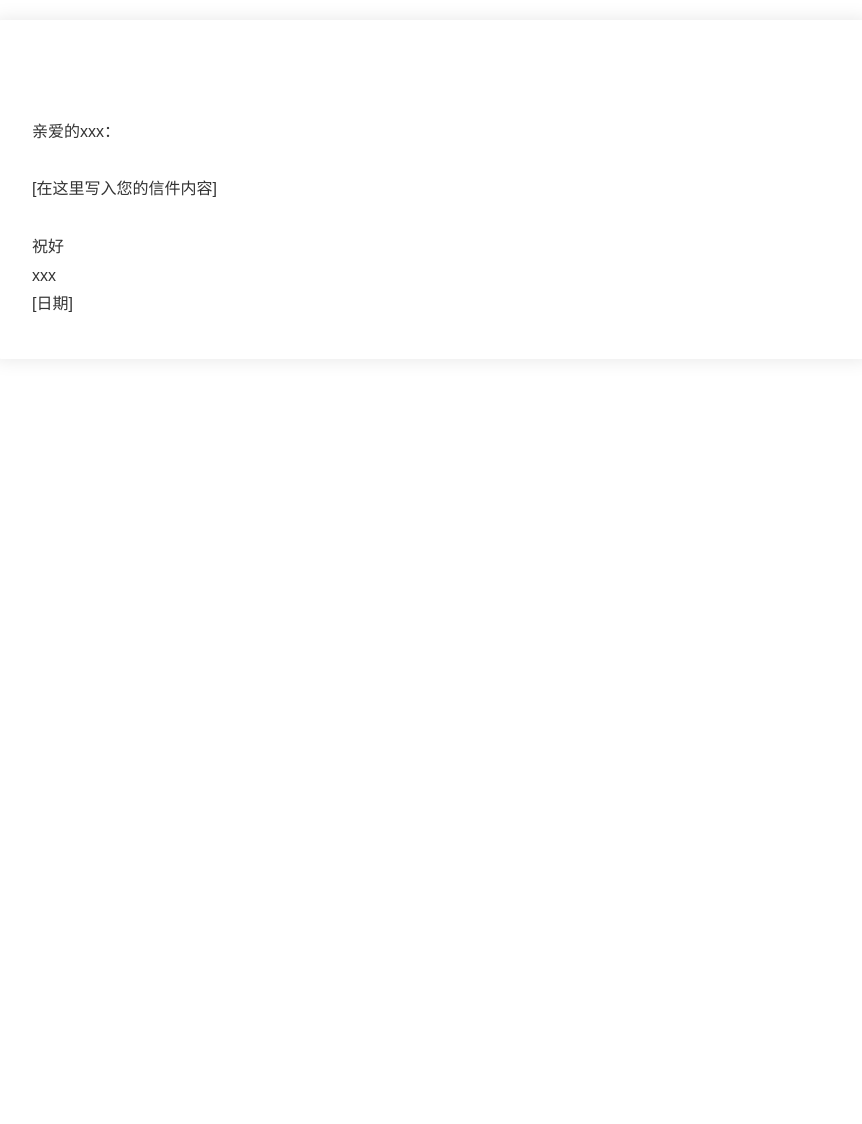
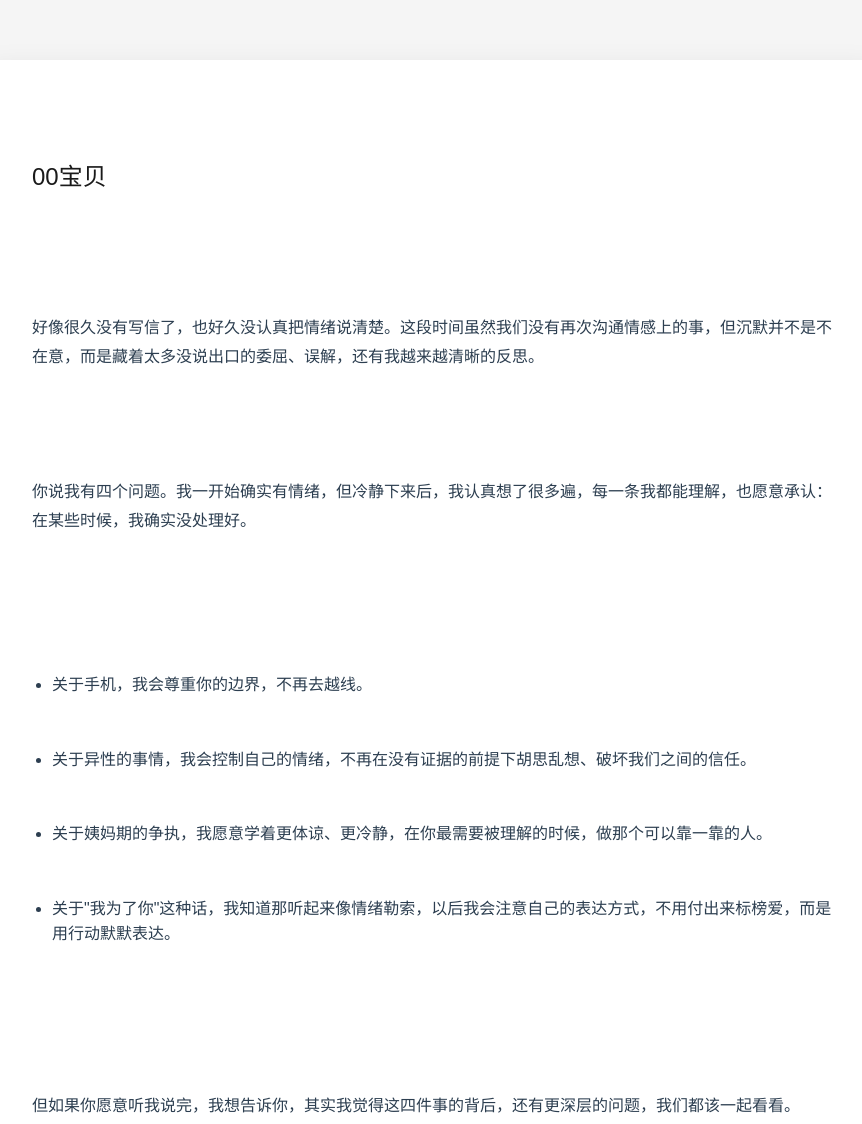
Before and after one commit to wyzzzz22/00, a plain HTML site: page letter_8x4f9q2m/index.html in a window 1280 px wide. Shown: the top 1124 px of the page, without its empty margins (208-1070 px from the left). Before the commit the page ends 840 px from the top, so only its background shows below. Drawn offline with Linux system fonts and the light colour scheme.

Commit message:
更新信件内容和样式

```diff
--- a/letter_8x4f9q2m/index.html
+++ b/letter_8x4f9q2m/index.html
@@ -10,7 +10,7 @@
             margin: 0;
             padding: 20px;
             min-height: 100vh;
-            font-family: "Microsoft YaHei", sans-serif;
+            font-family: "Microsoft YaHei", sans-serif;            background-color: #f5f5f5;
             background-size: cover;
             background-position: center;
             background-repeat: no-repeat;
@@ -18,49 +18,76 @@
             line-height: 1.8;
             position: relative;
         }
-        body::before {
-            content: '';
-            position: absolute;
-            top: 0;
-            left: 0;
-            right: 0;
-            bottom: 0;
-            background: inherit;
-            filter: blur(5px);
-            z-index: -1;
-        }
         .letter-container {
             max-width: 800px;
-            margin: 0 auto;
-            padding: 40px;
-            background: rgba(255, 255, 255, 0.95);
-            border-radius: 10px;
-            box-shadow: 0 0 20px rgba(0, 0, 0, 0.1);
+            margin: 40px auto;
+            padding: 50px;
+            background: rgba(255, 255, 255, 0.97);
+            border-radius: 15px;
+            box-shadow: 0 10px 30px rgba(0, 0, 0, 0.1);
             position: relative;
             z-index: 1;
         }
         .letter-content {
             white-space: pre-line;
+            font-size: 16px;
+            color: #2c3e50;
+        }
+        .letter-title {
+            font-size: 24px;
+            color: #1a1a1a;
+            margin-bottom: 30px;
+            font-weight: normal;
+        }
+        .letter-text {
+            margin-bottom: 20px;
+        }
+        .letter-list {
+            margin: 20px 0;
+            padding-left: 20px;
+        }
+        .letter-list li {
+            margin: 10px 0;
+            line-height: 1.6;
         }
         @media (max-width: 768px) {
             .letter-container {
-                padding: 20px;
-                margin: 10px;
+                padding: 30px;
+                margin: 20px;
+            }
+            .letter-title {
+                font-size: 20px;
             }
         }
     </style>
 </head>
-<body style="background-image: url('background.jpg');">
+<body>
     <div class="letter-container">
         <div class="letter-content">
-            <!-- 在这里写入您的信件内容 -->
-            亲爱的xxx：
+            <h1 class="letter-title">00宝贝</h1>
 
-            [在这里写入您的信件内容]
+            <div class="letter-text">
+            好像很久没有写信了，也好久没认真把情绪说清楚。这段时间虽然我们没有再次沟通情感上的事，但沉默并不是不在意，而是藏着太多没说出口的委屈、误解，还有我越来越清晰的反思。
+            </div>
 
-            祝好
-            xxx
-            [日期]
+            <div class="letter-text">
+            你说我有四个问题。我一开始确实有情绪，但冷静下来后，我认真想了很多遍，每一条我都能理解，也愿意承认：在某些时候，我确实没处理好。
+            </div>
+
+            <ul class="letter-list">
+                <li>关于手机，我会尊重你的边界，不再去越线。</li>
+                <li>关于异性的事情，我会控制自己的情绪，不再在没有证据的前提下胡思乱想、破坏我们之间的信任。</li>
+                <li>关于姨妈期的争执，我愿意学着更体谅、更冷静，在你最需要被理解的时候，做那个可以靠一靠的人。</li>
+                <li>关于"我为了你"这种话，我知道那听起来像情绪勒索，以后我会注意自己的表达方式，不用付出来标榜爱，而是用行动默默表达。</li>
+            </ul>
+
+            <div class="letter-text">
+            但如果你愿意听我说完，我想告诉你，其实我觉得这四件事的背后，还有更深层的问题，我们都该一起看看。
+            </div>
+
+            <div class="letter-text">
+            我觉得我们之间的难，不止是"手机"
+            </div>
         </div>
     </div>
 </body>
```
